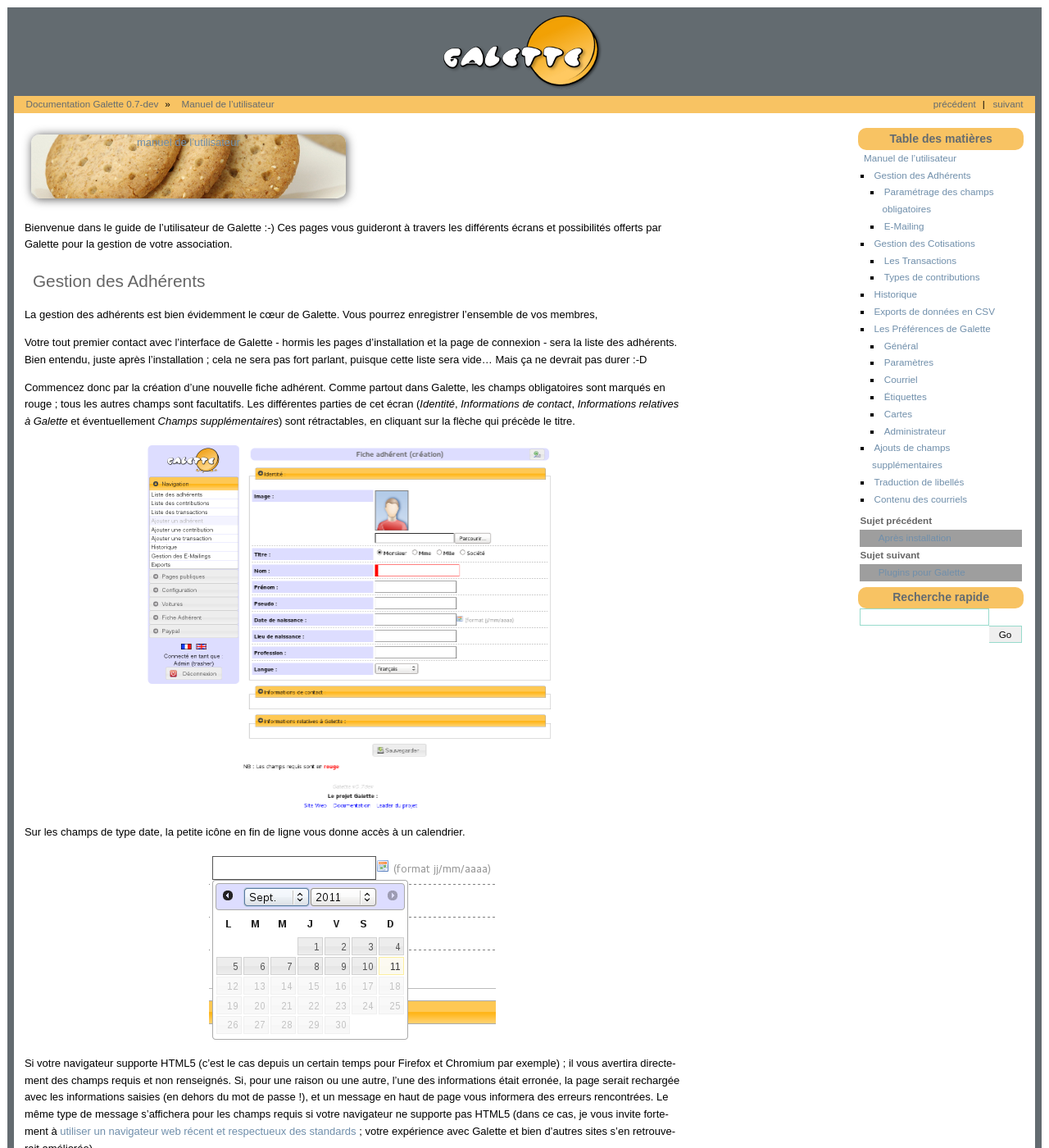
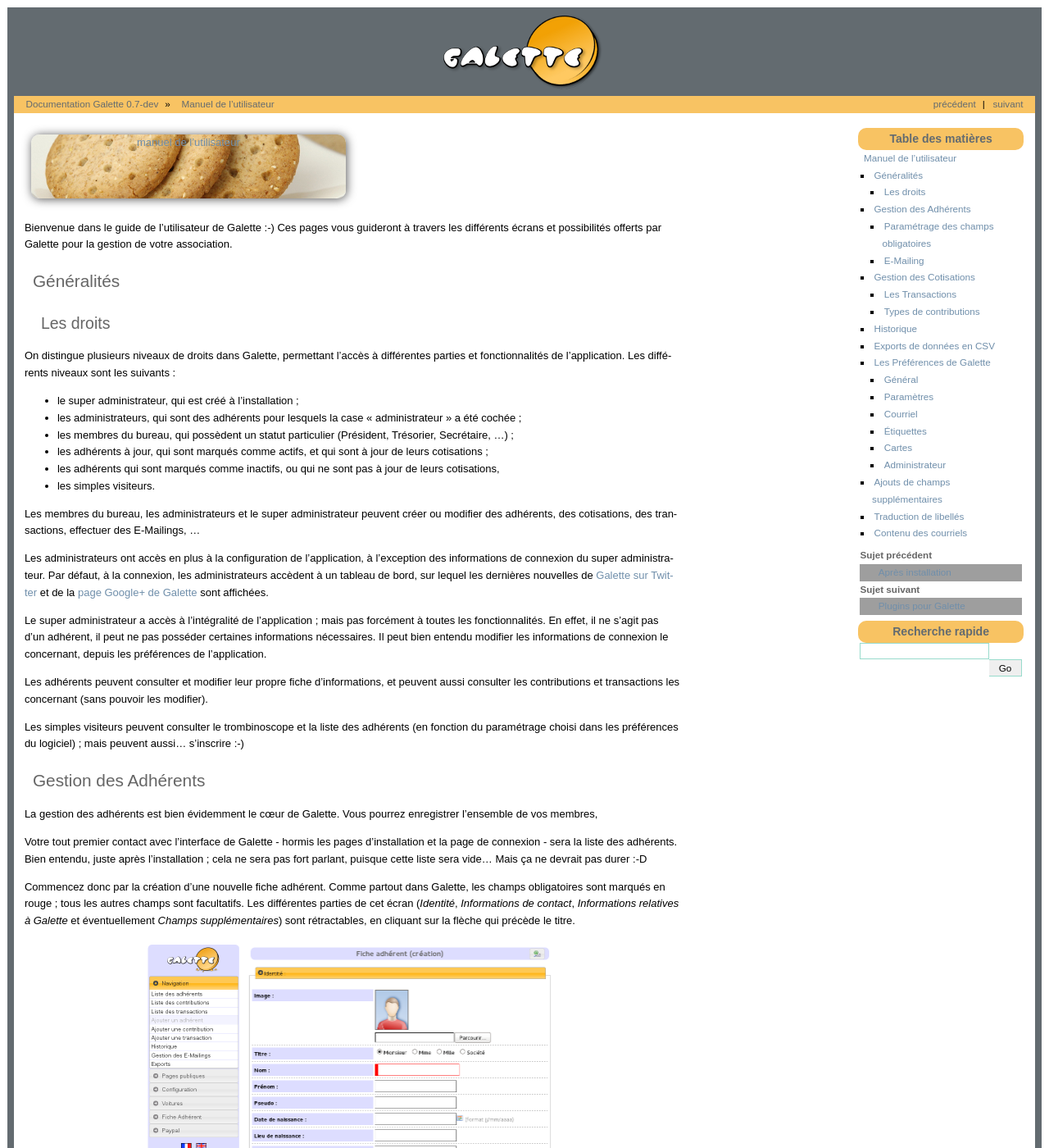
Before and after one commit to galette/galettedoc, a Sphinx documentation site: the page built from source/usermanual/index.rst, in a window 1280 px wide and 1400 px high. Shown: the whole window at 82% size. Built offline with Sphinx 7.4.7, drawn with Linux system fonts in a browser that asks for light colours; grey boxes are pictures that could not be loaded.

Commit message:
Ajout d'un paragraphe sur les droits

```diff
--- a/source/usermanual/index.rst
+++ b/source/usermanual/index.rst
@@ -12,6 +12,32 @@
 
 Bienvenue dans le guide de l'utilisateur de Galette :-)
 Ces pages vous guideront à travers les différents écrans et possibilités offerts par Galette pour la gestion de votre association.
+
+***********
+Généralités
+***********
+
+Les droits
+==========
+
+On distingue plusieurs niveaux de droits dans Galette, permettant l'accès à différentes parties et fonctionnalités de l'application. Les différents niveaux sont les suivants :
+
+* le super administrateur, qui est créé à l'installation ;
+* les administrateurs, qui sont des adhérents pour lesquels la case « administrateur » a été cochée ;
+* les membres du bureau, qui possèdent un statut particulier (Président, Trésorier, Secrétaire, ...) ;
+* les adhérents à jour, qui sont marqués comme actifs, et qui sont à jour de leurs cotisations ;
+* les adhérents qui sont marqués comme inactifs, ou qui ne sont pas à jour de leurs cotisations,
+* les simples visiteurs.
+
+Les membres du bureau, les administrateurs et le super administrateur peuvent créer ou modifier des adhérents, des cotisations, des transactions, effectuer des E-Mailings, ...
+
+Les administrateurs ont accès en plus à la configuration de l'application, à l'exception des informations de connexion du super administrateur. Par défaut, à la connexion, les administrateurs accèdent à un tableau de bord, sur lequel les dernières nouvelles de `Galette sur Twitter <http://twitter.com/galette>`_ et de la `page Google+ de Galette <https://plus.google.com/116977415489200387309>`_ sont affichées.
+
+Le super administrateur a accès à l'intégralité de l'application ; mais pas forcément à toutes les fonctionnalités. En effet, il ne s'agit pas d'un adhérent, il peut ne pas posséder certaines informations nécessaires. Il peut bien entendu modifier les informations de connexion le concernant, depuis les préférences de l'application.
+
+Les adhérents peuvent consulter et modifier leur propre fiche d'informations, et peuvent aussi consulter les contributions et transactions les concernant (sans pouvoir les modifier).
+
+Les simples visiteurs peuvent consulter le trombinoscope et la liste des adhérents (en fonction du paramétrage choisi dans les préférences du logiciel) ; mais peuvent aussi... s'inscrire :-)
 
 *********************
 Gestion des Adhérents
```
